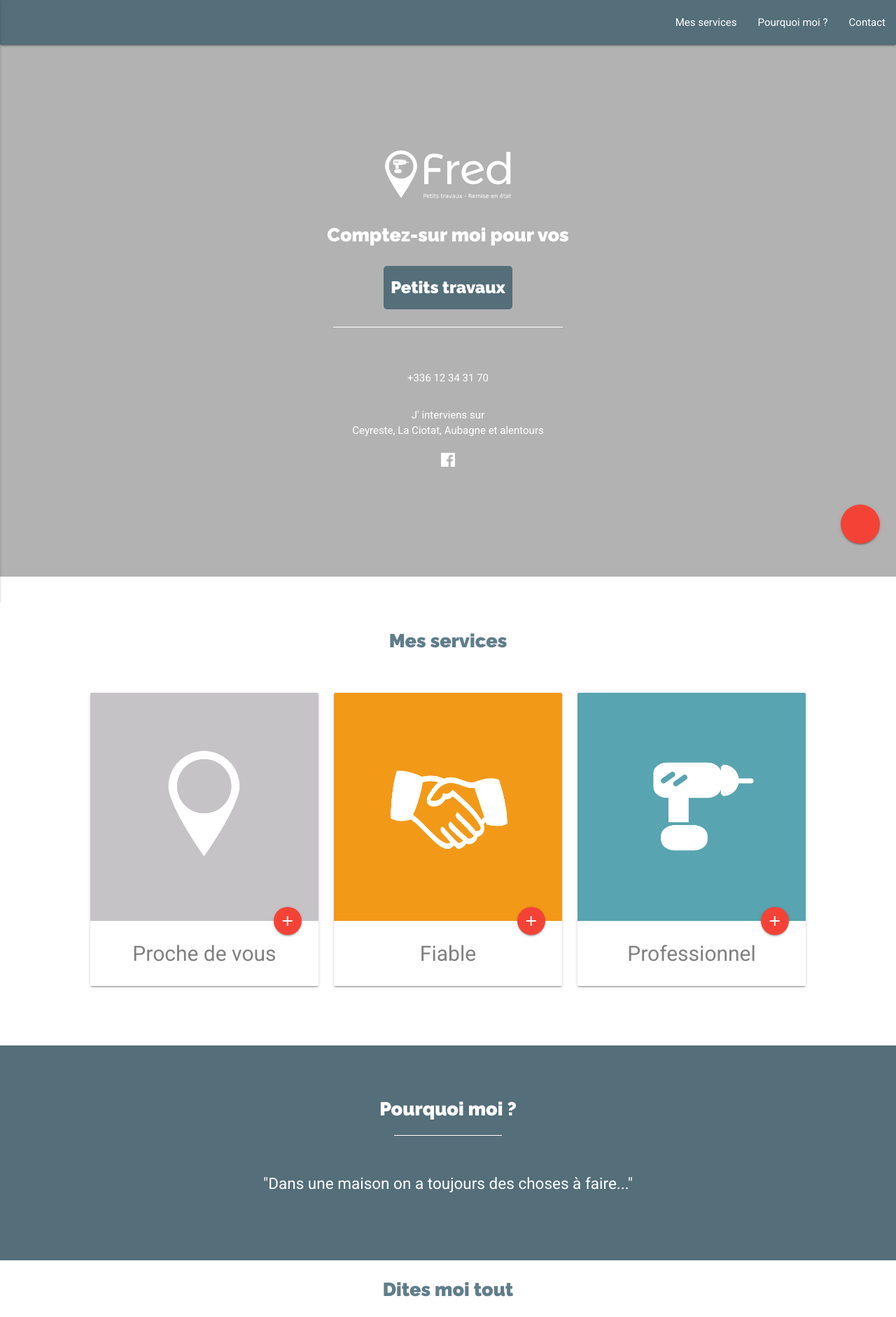
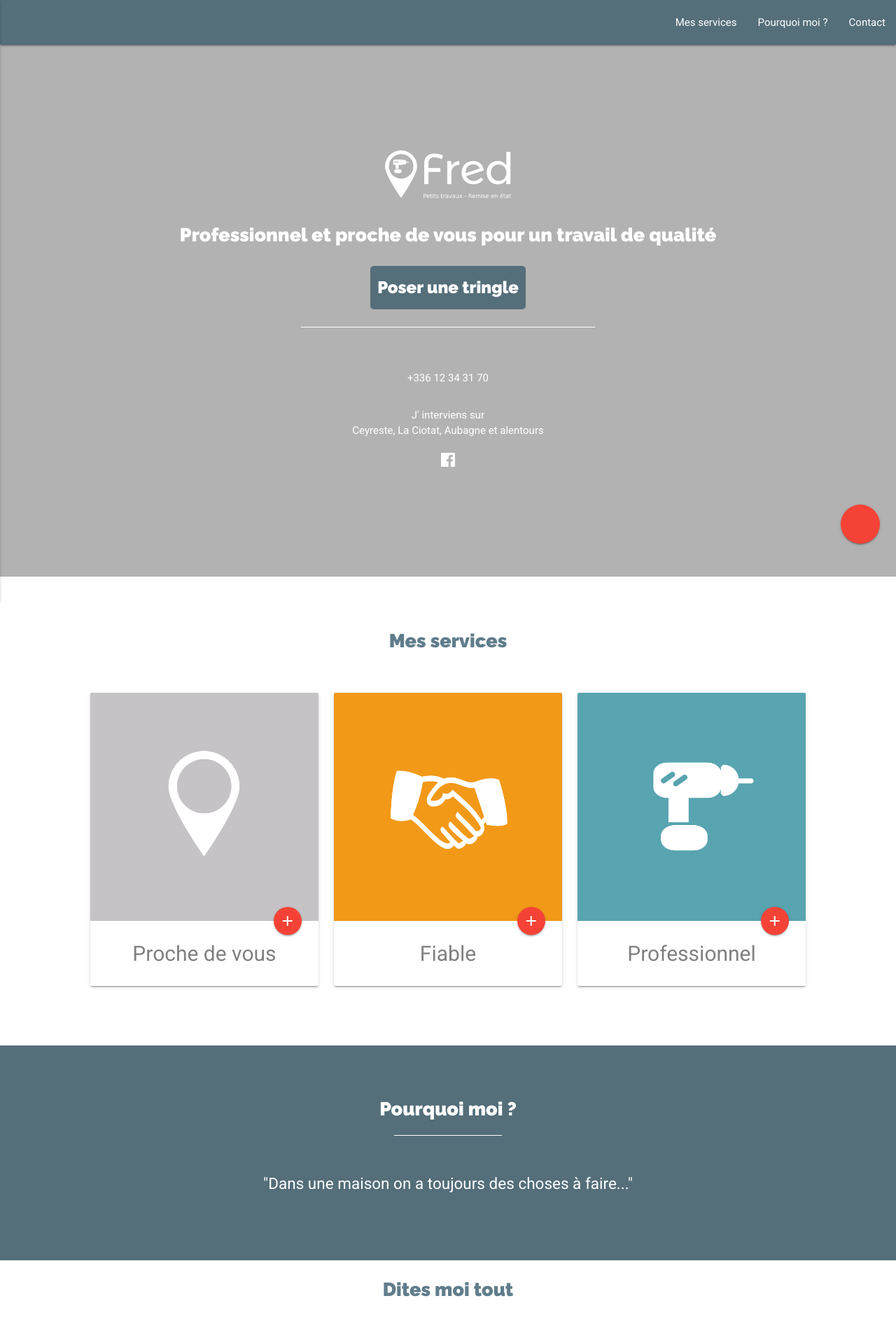
Before and after one commit to miplayer1/fred-tiny, a PHP site: page /fred-tiny/ in a window 1280 px wide. Shown: the top 1882 px of the page at 70% size. Run offline with PHP 8.4, Linux system fonts and the light colour scheme; some libraries are stand-ins or nearby versions; some web fonts are replaced; grey boxes are pictures that could not be loaded.

Commit message:
texte et seo

```diff
--- a/contact.php
+++ b/contact.php
@@ -14,7 +14,7 @@ if (isset($_POST['submit'])) {
                 "Content-Type: text/html; charset=ISO-8859-1\r\n" .
                 "X-Mailer: PHP/" . phpversion();
     mail($to, $objet, $message, $headers);
-    $feedback = "Super " . $nom . "! On revient vers vous rapido ;)";
+    $feedback = "Merci pour votre message " . $nom . "! Je vous recontacte très vite";
   } else {
     $feedback = "Ooops ! Il doit manquer quelque chose... ";
   }
--- a/index.php
+++ b/index.php
@@ -5,18 +5,17 @@
 <html lang="fr">
   <head>
 
-    <title>Fred travaux et rénovation | Un partenaire proche de vous et de confiance pour vos petits travaux et vos remises en état</title>
-    <meta name="keywords" content="petits travaux, remise en état, rénovation, bricolage, proche, local, qualité, confiance" />
-    <meta name="publisher" content="Fred travaux et rénovation">
-    <meta name="description" content="Un partenaire proche de vous et de confiance pour vos petits travaux et vos remises en état " />
+    <title>Fred petits travaux et rénovations - Un professionnel proche de vous pour vos petits travaux - vos remises en état - votre bricolage dans la maison</title>
+    <meta name="publisher" content="Fred petits travaux et rénovation">
+    <meta name="description" content="Un professionnel fiable et proche de vous pour vos petits travaux - vos remises en état - votre bricolage dans la maison" />
     <?php
 	include('private/views/head.php');
 ?>
 <!-- Open Graph Meta Tags -->
-	<meta property="og:title" content="Fred travaux et rénovation | Un partenaire proche de vous et de confiance pour vos petits travaux et vos remises en état" />
+	<meta property="og:title" content="Fred petits travaux et rénovations - Un professionnel proche de vous pour vos petits travaux - vos remises en état - votre bricolage dans la maison" />
 	<meta property="og:site_name" content="Fred travaux et rénovations">
 	<meta property="og:url" content="http://www.labprovence.xyz/" />
-	<meta property="og:description" content="Un partenaire proche de vous et de confiance pour vos petits travaux et vos remises en état " />
+	<meta property="og:description" content="Un professionnel proche de vous pour vos petits travaux - vos remises en état - votre bricolage dans la maison" />
 	<meta property="og:type" content="website" />
 	<meta property="og:image" content="http://www.labprovence.xyz/assets/og-img.png" />
   </head>
@@ -28,22 +27,33 @@
     <header>
       <div class="show-on-med-and-up" id="video-header">
         <div id="video-overlay"></div>
-        <video autoplay loop muted><source src="http://localhost/fred-tiny/assets/video-bricolage.mp4" type="video/mp4" alt="video"></video>
+        <video autoplay loop muted><source src="http://localhost/fred-tiny/assets/video-bricolage.mp4" type="video/mp4" alt="Petits travaux, remise en état, bricolage"></video>
       </div>
     <div class="content">
         <div class="row">
           <div class="col s12 center-align">
-				<img class="responsive-img" src="assets/logo-fred-petits-travaux.png" alt="Logo" width="180px">
+				<img class="responsive-img" src="assets/logo-fred-petits-travaux.png" alt="Proche de vous et professionnel pour tous vos petits travaux, rénovation et bricolage" width="180px">
           </div><!--LOGO-->
           <div class="col s12 tagline">
             <h1 class="center-align white-text">
-              Comptez-sur moi pour vos<br><br>
+              Professionnel et proche de vous pour un travail de qualité<br><br>
               <span class=" blue-grey darken-1">
                 <ul>
-                  <li class="display">Petits travaux</li>
-                  <li>Rénovations</li>
-                  <li>Plomberies</li>
-                  <li>Peintures</li>
+                  <li class="display">Installer une cuisine équipée</li>
+                  <li>Changer un robinet</li>
+                  <li>Changer un interrupteur</li>
+                  <li>Peindre des volets</li>
+                  <li>Poser une tringle</li>
+                  <li>Installer une salle de bain équipée</li>
+                  <li>Poser un parquet</li>
+                  <li>Relooker une pièce</li>
+                  <li>Poser une terrasse en bois</li>
+                  <li>Poser un luminaire</li>
+                  <li>Changer une prise</li>
+                  <li>Installer un WC</li>
+                  <li>Poser un revêtement mural bois ou pierre</li>
+                  <li>Installer un abri de jardin</li>
+                  <li>Et plus encore...</li>
                 </ul>
               </span>
             </h1>
--- a/private/views/contact-form.php
+++ b/private/views/contact-form.php
@@ -1,6 +1,6 @@
 <section id="contact" class="container scrollspy">
 	    <div class="col s12">
-	      <h2 class="dark-green center-align">Contactez-nous !</h2>
+	      <h2 class="dark-green center-align">Laissez moi un message :)</h2>
 	      <div class="col s12"></div>
 	    </div>
 
```
